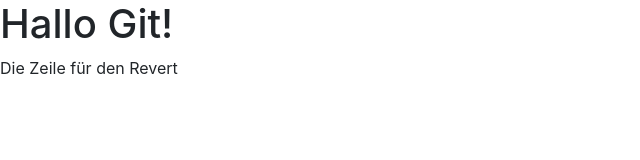
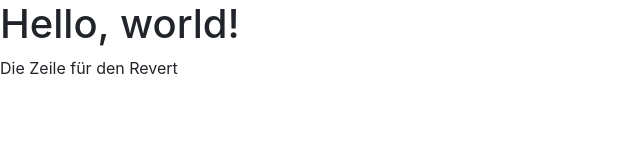
Before and after one commit to ArtemSkrypniak/git--buch-website, a plain HTML site: page index.html in a window 1280 px wide. Shown: the whole page, without its empty margins (0-640 px from the left). Drawn offline with nearby package versions, Linux system fonts and the light colour scheme.

Commit message:
Revert "Ändere Überschrift und Titel"
This reverts commit 41268b30b42495f78eda0050bfdb8ea20ed1541d.

```diff
--- a/index.html
+++ b/index.html
@@ -8,10 +8,10 @@
     <!-- Bootstrap CSS -->
     <link rel="stylesheet" href="css/bootstrap.min.css">
 
-    <title>Meine Website mit Git!</title>
+    <title>Hello, world!</title>
   </head>
   <body>
-    <h1>Hallo Git!</h1>
+    <h1>Hello, world!</h1>
 
     <!-- Optional JavaScript -->
     <!-- jQuery first, then Popper.js, then Bootstrap JS -->
```
